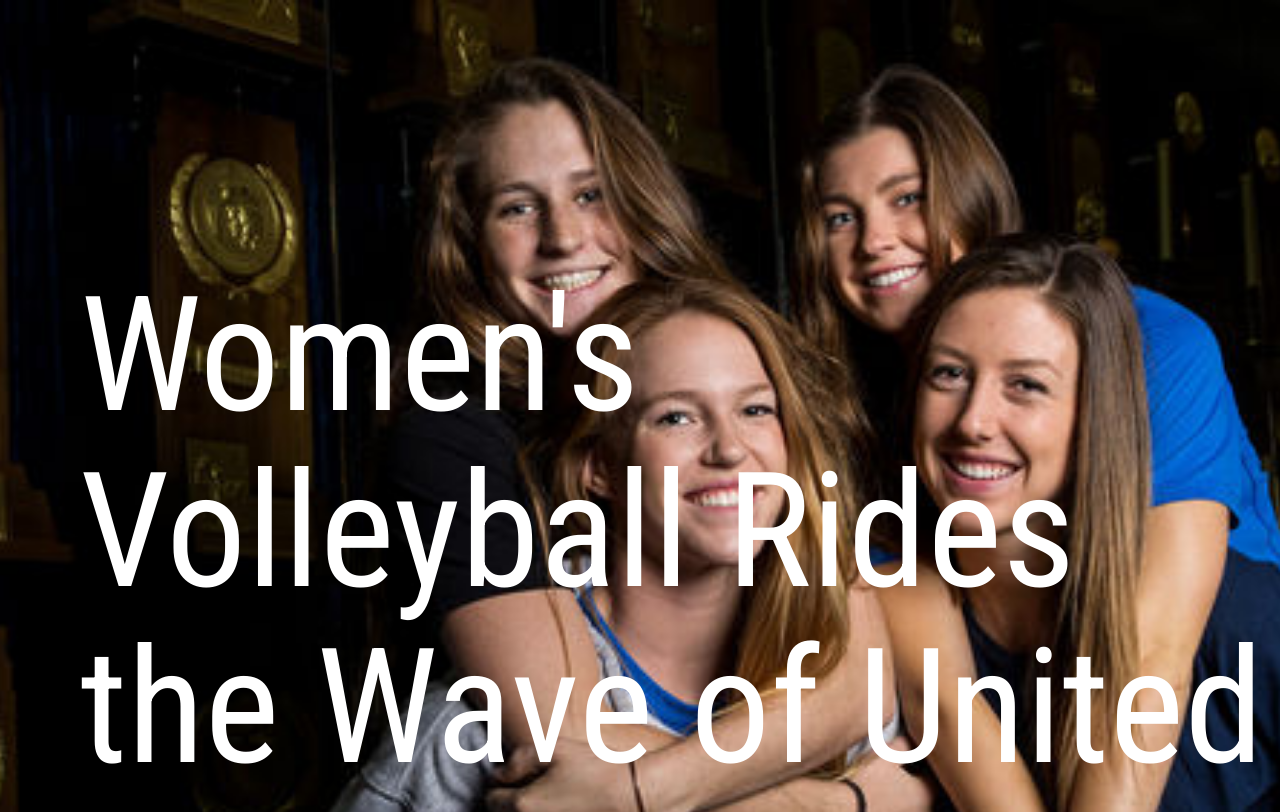
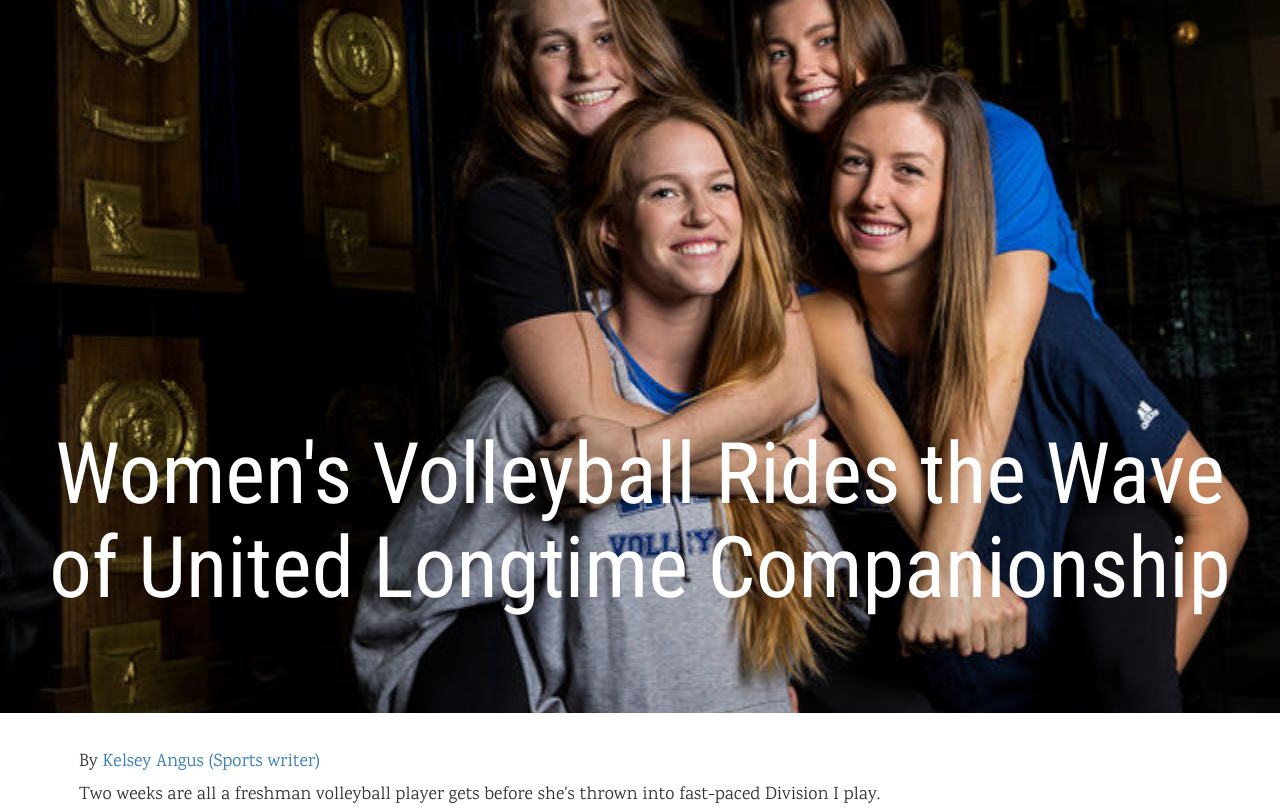
Before and after one commit to dailybruin/interactive.2016.womens-volleyball, a plain HTML site: page index.html in a window 1280 px wide. Shown: the top 812 px of the page. Drawn offline with nearby package versions, Linux system fonts and the light colour scheme.

Commit message:
fix header font size

```diff
--- a/css/style.css
+++ b/css/style.css
@@ -29,10 +29,11 @@
     width: 90%;
 	}
   .jumbotron h1{
-    padding-top: 200px;
-    padding-bottom: 100px;
-    padding-left:80px;
-    font-size: 160px;
+    padding: 30px;
+    padding-top: 360px;
+    padding-bottom: 40px;
+    font-size: 85px;
+    text-align: center;
     font-family: 'Roboto Condensed', sans-serif;
 
   }
@@ -49,10 +50,8 @@
 
   .jumbotron h1{
     padding-top: 500px;
-    padding-bottom: 100px;
-    padding-left: 40px;
-    font-size: 200px;
+    padding-bottom: 15px;
+    font-size: 90px;
     font-family: 'Roboto Condensed', sans-serif;
-    width: 400px;
   }
 }
```
